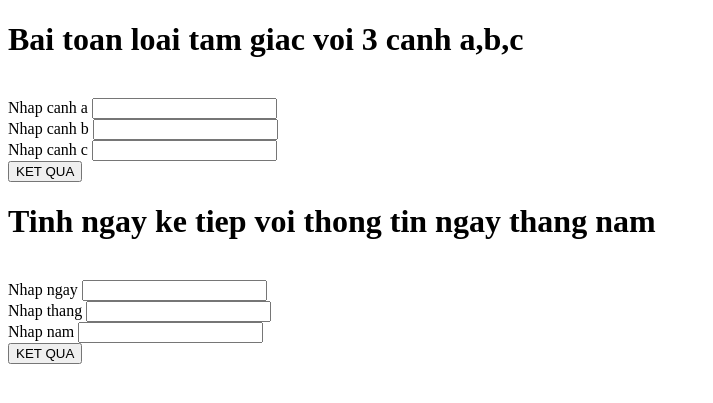
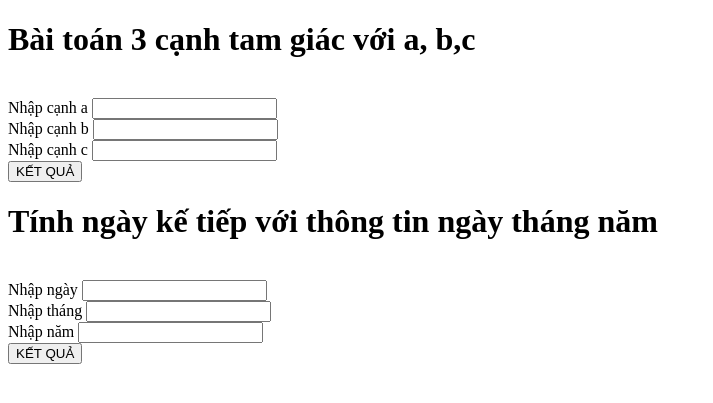
Before and after one commit to TrieuDat/tamgiac-week05, a PHP site: page / in a window 1280 px wide. Shown: the top 403 px of the page, without its empty margins (0-713 px from the left). Run offline with PHP 8.4, Linux system fonts and the light colour scheme.

Commit message:
Update index.php
Update vietnamese

```diff
--- a/index.php
+++ b/index.php
@@ -8,29 +8,29 @@
 <body>
 
 
-    <h1>Bai toan loai tam giac voi 3 canh a,b,c</h1>
+    <h1>Bài toán 3 cạnh tam giác với a, b,c </h1>
     <form action="loaitamgiac.php" method="get">
-        <br>Nhap canh a
+        <br>Nhập cạnh a
         <input type="text" name="a">
-        <br>Nhap canh b
+        <br>Nhập cạnh b
         <input type="text" name="b">
-        <br>Nhap canh c
+        <br>Nhập cạnh c
         <input type="text" name="c">
         <br>
-        <input type="submit" name="Caculate" value="KET QUA">
+        <input type="submit" name="Caculate" value="KẾT QUẢ">
 
     </form>
 
-    <h1>Tinh ngay ke tiep voi thong tin ngay thang nam</h1>
+    <h1>Tính ngày kế tiếp với thông tin ngày tháng năm</h1>
     <form action="ngayketiep.php" method="get">
-        <br>Nhap ngay
+        <br>Nhập ngày
         <input type="text" name="day">
-        <br>Nhap thang
+        <br>Nhập tháng
         <input type="text" name="month">
-        <br>Nhap nam
+        <br>Nhập năm
 		<input type="text" name="year">
         <br>
-        <input type="submit" name="Caculate2" value="KET QUA" >
+        <input type="submit" name="Caculate2" value="KẾT QUẢ" >
 
     </form>
 </body>
```
